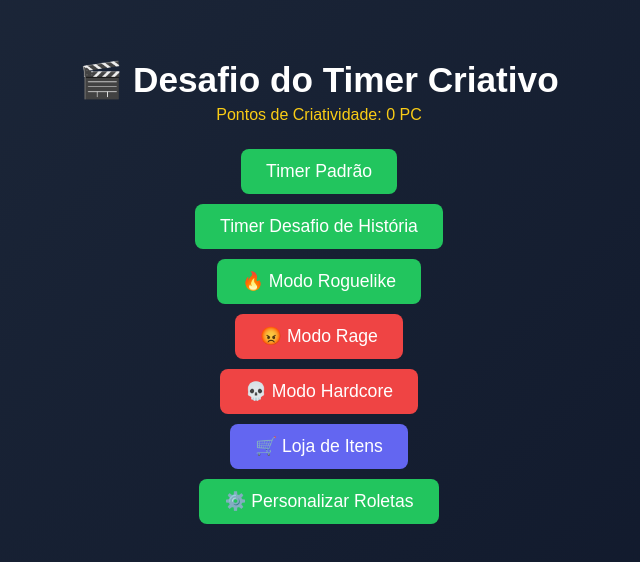
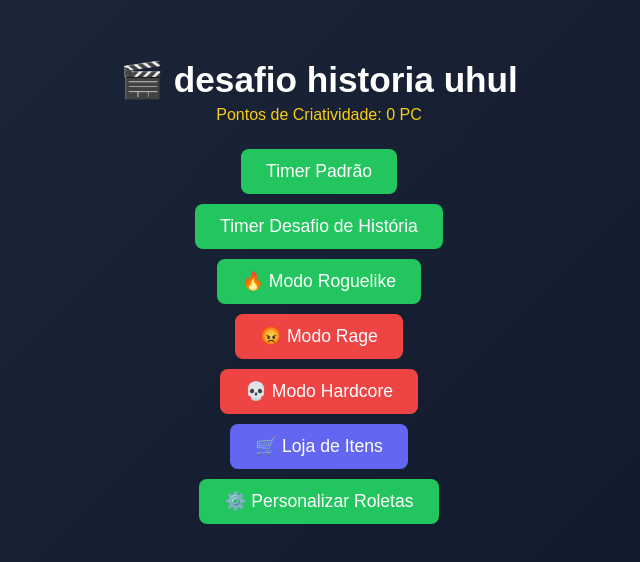
Before and after one commit to luanzin0000009opios-source/desafio-historia-uhul, a plain HTML site: page index.html in a window 1280 px wide. Shown: the part 126-688 px from the top of the page, without its empty margins (321-961 px from the left). Drawn offline with Linux system fonts and the light colour scheme.

```diff
--- a/index.html
+++ b/index.html
@@ -425,7 +425,7 @@
   </style>
 </head>
 <body>
-  <h1>🎬 Desafio do Timer Criativo</h1>
+  <h1>🎬 desafio historia uhul</h1>
   <div id="pc-display">Pontos de Criatividade: 0 PC</div>
 
 
```
